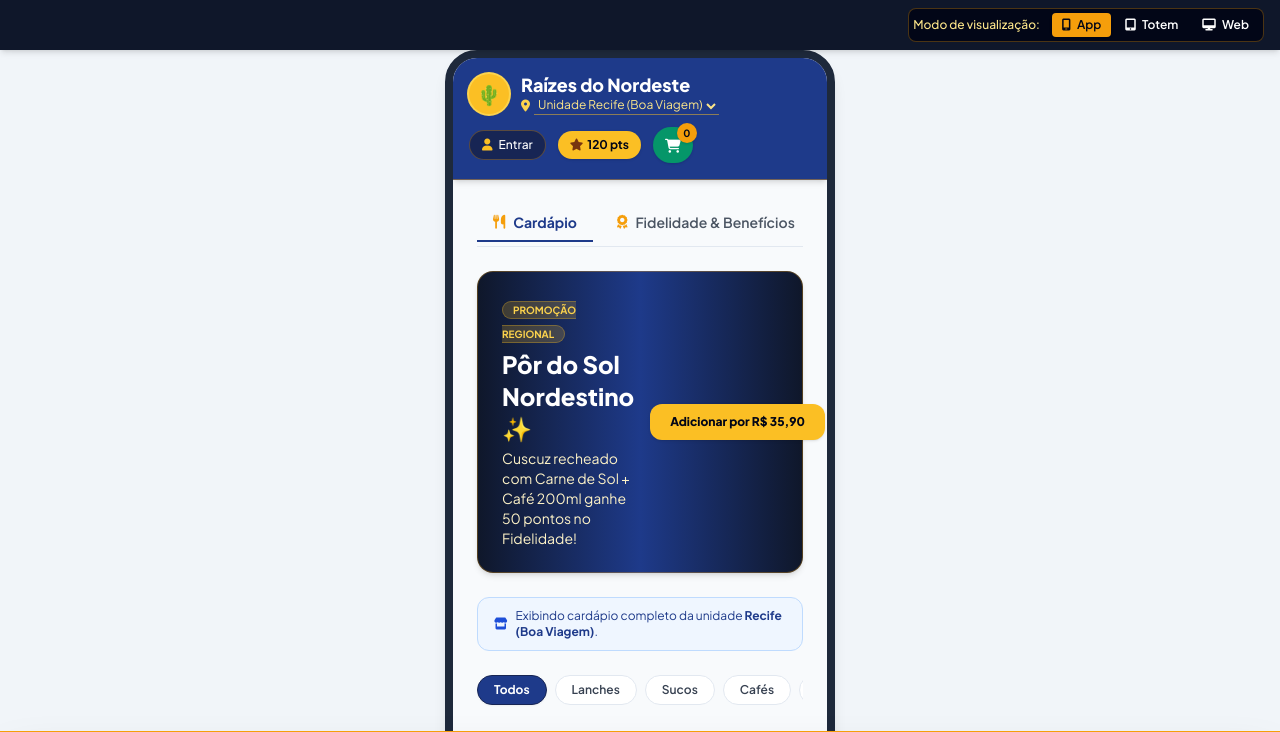
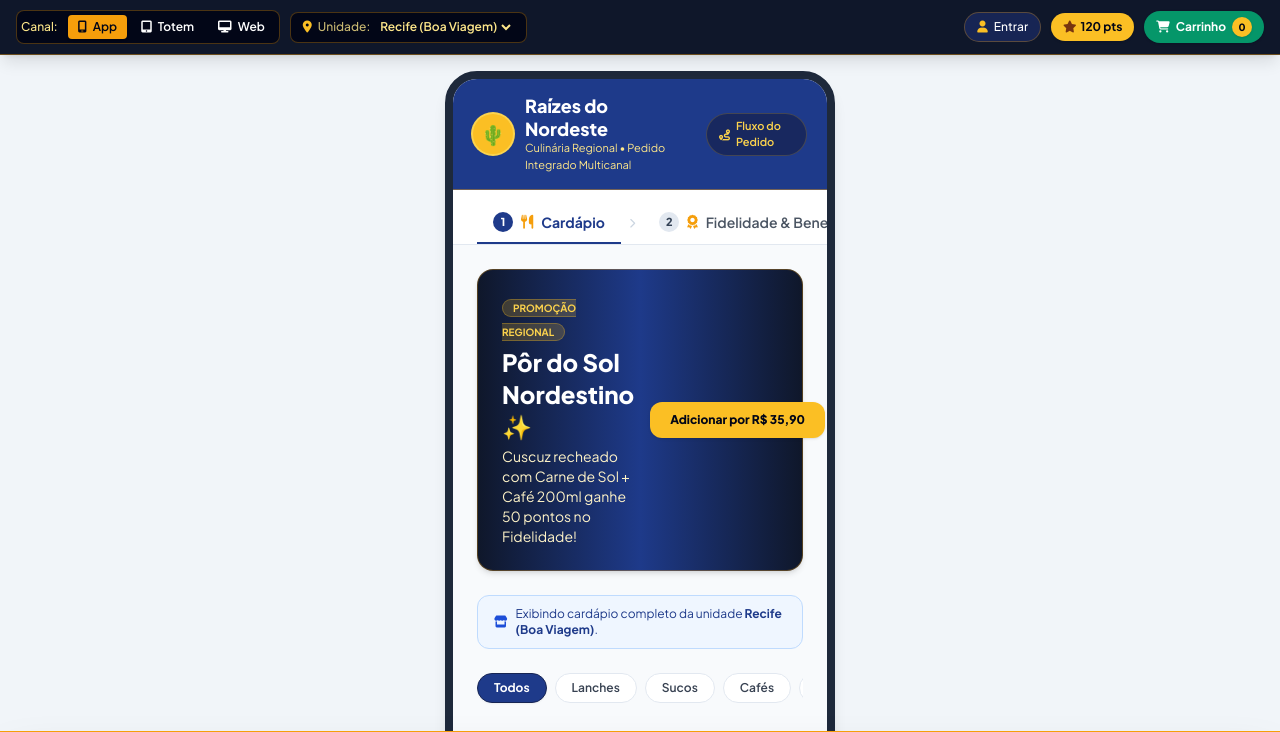
Before and after one commit to ORLANDO2104/raizes-do-nordeste-frontend, a plain HTML site: page index.html in a window 1280 px wide. Shown: the top 732 px of the page. Drawn offline with nearby package versions, Linux system fonts and the light colour scheme.

Commit message:
Atualização Sistema

```diff
--- a/index.html
+++ b/index.html
@@ -41,11 +41,15 @@
 </head>
 <body class="bg-slate-100 text-gray-800 font-sans min-h-screen flex flex-col justify-between">
 
-    <header class="bg-slate-900 text-white shadow-md sticky top-0 z-40">
-        <div class="max-w-7xl mx-auto px-4 py-2 flex items-center justify-end text-xs">
+    <!-- CABEÇALHO SUPERIOR FIXO: Canal, Unidade, Identificação, Fidelidade e Carrinho -->
+    <header class="bg-slate-900 text-white shadow-lg sticky top-0 z-40 border-b border-amber-500/40">
+        <div class="max-w-7xl mx-auto px-4 py-2.5 flex flex-wrap items-center justify-between gap-3 text-xs">
+
+            <!-- Bloco Esquerdo: Seletor de Canal + Unidade da Franquia -->
+            <div class="flex flex-wrap items-center gap-2.5">
                 <!-- Alternar modo de visualização (Multicanalidade) -->
                 <div class="flex items-center space-x-1 bg-slate-950 p-1 rounded-lg border border-amber-500/30">
-                <span class="mr-2 text-amber-200 hidden md:inline font-medium">Modo de visualização:</span>
+                    <span class="mr-1.5 text-amber-200 hidden lg:inline font-medium">Canal:</span>
                     <button onclick="setViewMode('app')" id="btn-app" class="px-2.5 py-1 rounded text-xs font-semibold bg-amber-500 text-slate-950 transition">
                         <i class="fa-solid fa-mobile-screen mr-1"></i> App
                     </button>
@@ -56,69 +60,92 @@
                         <i class="fa-solid fa-desktop mr-1"></i> Web
                     </button>
                 </div>
+
+                <!-- Seletor Fixo da Unidade da Franquia -->
+                <div class="flex items-center gap-1.5 bg-slate-950 px-3 py-1.5 rounded-lg border border-amber-500/30">
+                    <i class="fa-solid fa-location-dot text-amber-400"></i>
+                    <label for="unit-select" class="text-amber-200/80 hidden sm:inline font-medium">Unidade:</label>
+                    <select id="unit-select" onchange="changeUnit(this.value)" class="bg-transparent text-amber-200 font-semibold text-xs focus:outline-none cursor-pointer">
+                        <option value="recife" class="text-gray-900">Recife (Boa Viagem)</option>
+                        <option value="salvador" class="text-gray-900">Salvador (Barra)</option>
+                        <option value="aracaju" class="text-gray-900">Aracaju (Atalaia)</option>
+                        <option value="maceio" class="text-gray-900">Maceió (Pajuçara)</option>
+                    </select>
+                </div>
+            </div>
+
+            <!-- Bloco Direito: Identificação, Fidelidade e Carrinho -->
+            <div class="flex items-center space-x-2.5 ml-auto sm:ml-0">
+                <!-- Botão de autenticação / identificação -->
+                <button onclick="toggleModal('user-modal')" class="flex items-center space-x-1.5 bg-blue-950 hover:bg-blue-900 border border-amber-500/30 px-3 py-1.5 rounded-full text-xs font-medium transition">
+                    <i class="fa-solid fa-user text-amber-400"></i>
+                    <span id="user-name-display">Entrar</span>
+                </button>
+
+                <!-- Selo de pontos e acesso à fidelidade -->
+                <button onclick="showTab('fidelity')" class="flex items-center space-x-1 bg-amber-400 text-slate-950 px-3 py-1.5 rounded-full text-xs font-bold shadow hover:bg-amber-300 transition" title="Acessar Fidelidade & Benefícios">
+                    <i class="fa-solid fa-star text-amber-900"></i>
+                    <span id="user-points">120 pts</span>
+                </button>
+
+                <!-- Atalho fixo do carrinho -->
+                <button onclick="toggleCartModal()" class="relative bg-emerald-600 hover:bg-emerald-700 text-white px-3 py-1.5 rounded-full text-xs font-bold shadow transition flex items-center gap-1.5" title="Abrir Carrinho">
+                    <i class="fa-solid fa-cart-shopping"></i>
+                    <span class="hidden sm:inline">Carrinho</span>
+                    <span id="cart-count" class="bg-amber-400 text-slate-950 rounded-full text-[10px] w-5 h-5 flex items-center justify-center font-extrabold shadow">0</span>
+                </button>
+            </div>
         </div>
     </header>
 
-    <div id="app-container" class="view-app w-full max-w-7xl mx-auto my-0 transition-all duration-300 flex-1 flex flex-col bg-white shadow-lg overflow-hidden min-h-[90vh]">
+    <!-- CORPO DA INTERFACE (ORGANIZAÇÃO SEQUENCIAL DAS TELAS DO FLUXO) -->
+    <div id="app-container" class="view-app w-full max-w-7xl mx-auto my-4 transition-all duration-300 flex-1 flex flex-col bg-white shadow-lg overflow-hidden min-h-[88vh]">
 
-        <!-- Cabeçalho superior do aplicativo -->
-        <nav class="bg-blue-900 text-white p-4 shadow-md sticky top-0 z-30 flex flex-wrap items-center justify-between gap-3 border-b border-amber-500/40">
+        <!-- Identidade Visual da Marca -->
+        <div class="bg-blue-900 text-white px-5 py-4 border-b border-amber-500/40 flex items-center justify-between gap-3">
             <div class="flex items-center space-x-3">
-                <div class="w-10 h-10 bg-amber-400 text-emerald-700 rounded-full flex items-center justify-center font-black text-xl shadow ring-2 ring-amber-300">
+                <div class="w-10 h-10 bg-amber-400 text-emerald-700 rounded-full flex items-center justify-center font-black text-xl shadow ring-2 ring-amber-300 shrink-0">
                     🌵
                 </div>
                 <div>
                     <h1 class="font-extrabold text-lg leading-tight text-white">Raízes do Nordeste</h1>
-                    <p class="text-xs text-amber-300 flex items-center gap-1">
-                        <i class="fa-solid fa-location-dot"></i>
-                        <select id="unit-select" onchange="changeUnit(this.value)" class="bg-transparent border-b border-amber-400/50 text-amber-200 text-xs focus:outline-none cursor-pointer">
-                            <option value="recife" class="text-gray-900">Unidade Recife (Boa Viagem)</option>
-                            <option value="salvador" class="text-gray-900">Unidade Salvador (Barra)</option>
-                            <option value="aracaju" class="text-gray-900">Unidade Aracaju (Atalaia)</option>
-                            <option value="maceio" class="text-gray-900">Unidade Maceió (Pajuçara)</option>
-                        </select>
-                    </p>
+                    <p class="text-[11px] text-amber-200">Culinária Regional • Pedido Integrado Multicanal</p>
                 </div>
             </div>
+            <span class="hidden sm:inline-flex items-center gap-1.5 text-[11px] bg-blue-950/80 text-amber-300 px-3 py-1 rounded-full border border-amber-400/20 font-semibold">
+                <i class="fa-solid fa-route"></i> Fluxo do Pedido
+            </span>
+        </div>
 
-            <div class="flex items-center space-x-3">
-                <!-- Botão de autenticação -->
-                <button onclick="toggleModal('user-modal')" class="flex items-center space-x-1.5 bg-blue-950 hover:bg-slate-900 border border-amber-500/30 px-3 py-1.5 rounded-full text-xs font-medium transition">
-                    <i class="fa-solid fa-user text-amber-400"></i>
-                    <span id="user-name-display">Entrar</span>
+        <!-- Barra de Navegação Sequencial das Etapas Principais -->
+        <nav aria-label="Etapas do fluxo" class="bg-white border-b border-slate-200 px-4 md:px-6 pt-3 flex items-center gap-2 overflow-x-auto">
+            <button onclick="showTab('menu')" id="tab-menu" class="px-4 py-2.5 font-bold text-xs md:text-sm border-b-2 border-blue-900 text-blue-900 transition flex items-center gap-2 whitespace-nowrap">
+                <span class="w-5 h-5 rounded-full bg-blue-900 text-white text-[11px] font-extrabold flex items-center justify-center">1</span>
+                <i class="fa-solid fa-utensils text-amber-500"></i>
+                <span>Cardápio</span>
             </button>
 
-                <!-- Selo de pontos e fidelidade -->
-                <button onclick="showTab('fidelity')" class="flex items-center space-x-1 bg-amber-400 text-slate-950 px-3 py-1.5 rounded-full text-xs font-bold shadow hover:bg-amber-300 transition">
-                    <i class="fa-solid fa-star text-amber-900"></i>
-                    <span id="user-points">120 pts</span>
+            <i class="fa-solid fa-chevron-right text-[10px] text-slate-300 shrink-0"></i>
+
+            <button onclick="showTab('fidelity')" id="tab-fidelity" class="px-4 py-2.5 font-semibold text-xs md:text-sm border-b-2 border-transparent text-gray-600 hover:text-blue-900 transition flex items-center gap-2 whitespace-nowrap">
+                <span class="w-5 h-5 rounded-full bg-slate-200 text-slate-700 text-[11px] font-extrabold flex items-center justify-center">2</span>
+                <i class="fa-solid fa-award text-amber-500"></i>
+                <span>Fidelidade & Benefícios</span>
             </button>
 
-                <!-- Botão do carrinho -->
-                <button onclick="toggleCartModal()" class="relative bg-emerald-600 hover:bg-emerald-700 text-white p-2 px-3 rounded-full text-sm font-semibold shadow transition">
-                    <i class="fa-solid fa-cart-shopping"></i>
-                    <span id="cart-count" class="absolute -top-1 -right-1 bg-amber-500 text-slate-950 rounded-full text-[10px] w-5 h-5 flex items-center justify-center font-bold shadow">0</span>
+            <i class="fa-solid fa-chevron-right text-[10px] text-slate-300 shrink-0"></i>
+
+            <button onclick="showTab('track')" id="tab-track" class="px-4 py-2.5 font-semibold text-xs md:text-sm border-b-2 border-transparent text-gray-600 hover:text-blue-900 transition flex items-center gap-2 whitespace-nowrap">
+                <span class="w-5 h-5 rounded-full bg-slate-200 text-slate-700 text-[11px] font-extrabold flex items-center justify-center">3</span>
+                <i class="fa-solid fa-clock-rotate-left text-amber-500"></i>
+                <span>Acompanhar Pedido</span>
             </button>
-            </div>
         </nav>
 
-        <!-- Área de conteúdo principal -->
+        <!-- Área de Conteúdo Sequencial -->
         <main class="flex-1 p-4 md:p-6 bg-slate-50 flex flex-col">
 
-            <!-- Abas de navegação -->
-            <div class="flex border-b border-slate-200 mb-6 gap-2 overflow-x-auto pb-1">
-                <button onclick="showTab('menu')" id="tab-menu" class="px-4 py-2 font-bold text-sm border-b-2 border-blue-900 text-blue-900 transition flex items-center gap-2 whitespace-nowrap">
-                    <i class="fa-solid fa-utensils text-amber-500"></i> Cardápio
-                </button>
-                <button onclick="showTab('fidelity')" id="tab-fidelity" class="px-4 py-2 font-semibold text-sm border-b-2 border-transparent text-gray-600 hover:text-blue-900 transition flex items-center gap-2 whitespace-nowrap">
-                    <i class="fa-solid fa-award text-amber-500"></i> Fidelidade & Benefícios
-                </button>
-                <button onclick="showTab('track')" id="tab-track" class="px-4 py-2 font-semibold text-sm border-b-2 border-transparent text-gray-600 hover:text-blue-900 transition flex items-center gap-2 whitespace-nowrap">
-                    <i class="fa-solid fa-clock-rotate-left text-amber-500"></i> Acompanhar Pedido
-                </button>
-            </div>
-
-            <!-- Secção Cardápio -->
+            <!-- ETAPA 1: Secção Cardápio -->
             <section id="section-menu" class="space-y-6">
                 <!-- Banner promocional -->
                 <div class="bg-gradient-to-r from-slate-900 via-blue-900 to-slate-900 rounded-2xl p-4 md:p-6 text-white shadow-md border border-amber-500/30 flex flex-col md:flex-row items-center justify-between gap-4">
@@ -153,7 +180,7 @@
                 </div>
             </section>
 
-            <!-- Secção Fidelidade -->
+            <!-- ETAPA 2: Secção Fidelidade -->
             <section id="section-fidelity" class="hidden space-y-6">
                 <!-- Alerta caso usuário não esteja identificado -->
                 <div id="fidelity-id-warning" class="bg-amber-50 border border-amber-300 text-amber-950 p-4 rounded-xl text-xs flex items-center justify-between gap-3">
@@ -236,7 +263,7 @@
                 </div>
             </section>
 
-            <!-- Secção Acompanhar Pedido -->
+            <!-- ETAPA 3: Secção Acompanhar Pedido -->
             <section id="section-track" class="hidden space-y-6">
                 <div class="bg-white p-6 rounded-2xl shadow-sm border border-slate-200">
                     <div class="flex flex-col md:flex-row justify-between md:items-center gap-2 border-b pb-4 mb-4">
--- a/script.js
+++ b/script.js
@@ -418,13 +418,25 @@ function showTab(nomeDaAba) {
         var sec = document.getElementById("section-" + abas[i]);
         if (sec) sec.classList.add('hidden');
         var btn = document.getElementById("tab-" + abas[i]);
-        if (btn) btn.className = "px-4 py-2 font-semibold text-sm border-b-2 border-transparent text-gray-600 hover:text-blue-900 transition flex items-center gap-2 whitespace-nowrap";
+        if (btn) {
+            btn.className = "px-4 py-2.5 font-semibold text-xs md:text-sm border-b-2 border-transparent text-gray-600 hover:text-blue-900 transition flex items-center gap-2 whitespace-nowrap";
+            var badgeNum = btn.querySelector('span:first-child');
+            if (badgeNum) {
+                badgeNum.className = "w-5 h-5 rounded-full bg-slate-200 text-slate-700 text-[11px] font-extrabold flex items-center justify-center";
+            }
+        }
     }
 
     var secAtiva = document.getElementById("section-" + nomeDaAba);
     if (secAtiva) secAtiva.classList.remove('hidden');
     var btnAtivo = document.getElementById("tab-" + nomeDaAba);
-    if (btnAtivo) btnAtivo.className = "px-4 py-2 font-bold text-sm border-b-2 border-blue-900 text-blue-900 transition flex items-center gap-2 whitespace-nowrap";
+    if (btnAtivo) {
+        btnAtivo.className = "px-4 py-2.5 font-bold text-xs md:text-sm border-b-2 border-blue-900 text-blue-900 transition flex items-center gap-2 whitespace-nowrap";
+        var badgeAtivo = btnAtivo.querySelector('span:first-child');
+        if (badgeAtivo) {
+            badgeAtivo.className = "w-5 h-5 rounded-full bg-blue-900 text-white text-[11px] font-extrabold flex items-center justify-center";
+        }
+    }
 }
 
 /* ==========================================================================
--- a/style.css
+++ b/style.css
@@ -24,7 +24,7 @@
 /* --- MODO TOTEM --- */
 .view-totem {
     max-width: 500px !important;
-    margin: 0 auto;
+    margin: 1rem auto;
     border: 12px solid #0f172a;
     border-radius: 36px;
     box-shadow: 0 25px 50px -12px rgba(15, 23, 42, 0.45);
@@ -43,7 +43,7 @@
 /* --- MODO APLICATIVO CELULAR --- */
 .view-app {
     max-width: 390px !important;
-    margin: 0 auto;
+    margin: 1rem auto;
     border: 8px solid #1e293b;
     border-radius: 32px;
     box-shadow: 0 20px 30px -10px rgba(15, 23, 42, 0.35);
```
Lines whose indentation alone changed are shown as unchanged.
